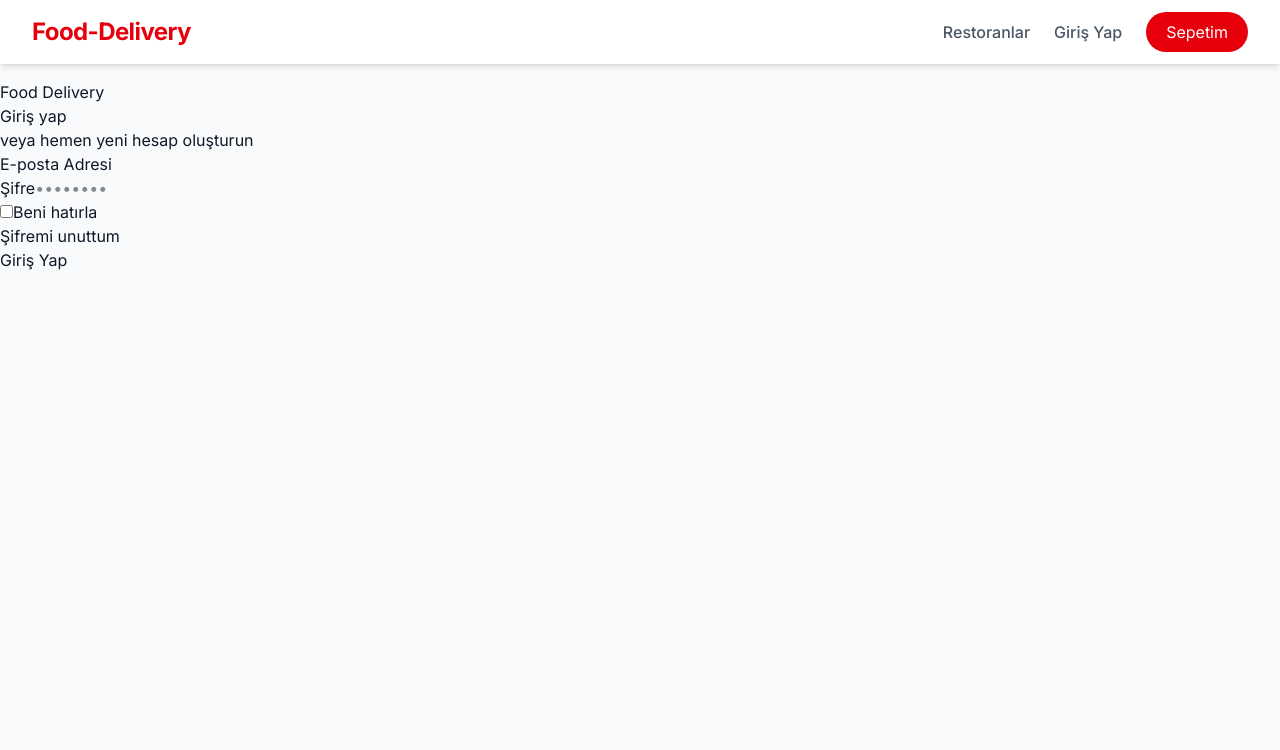
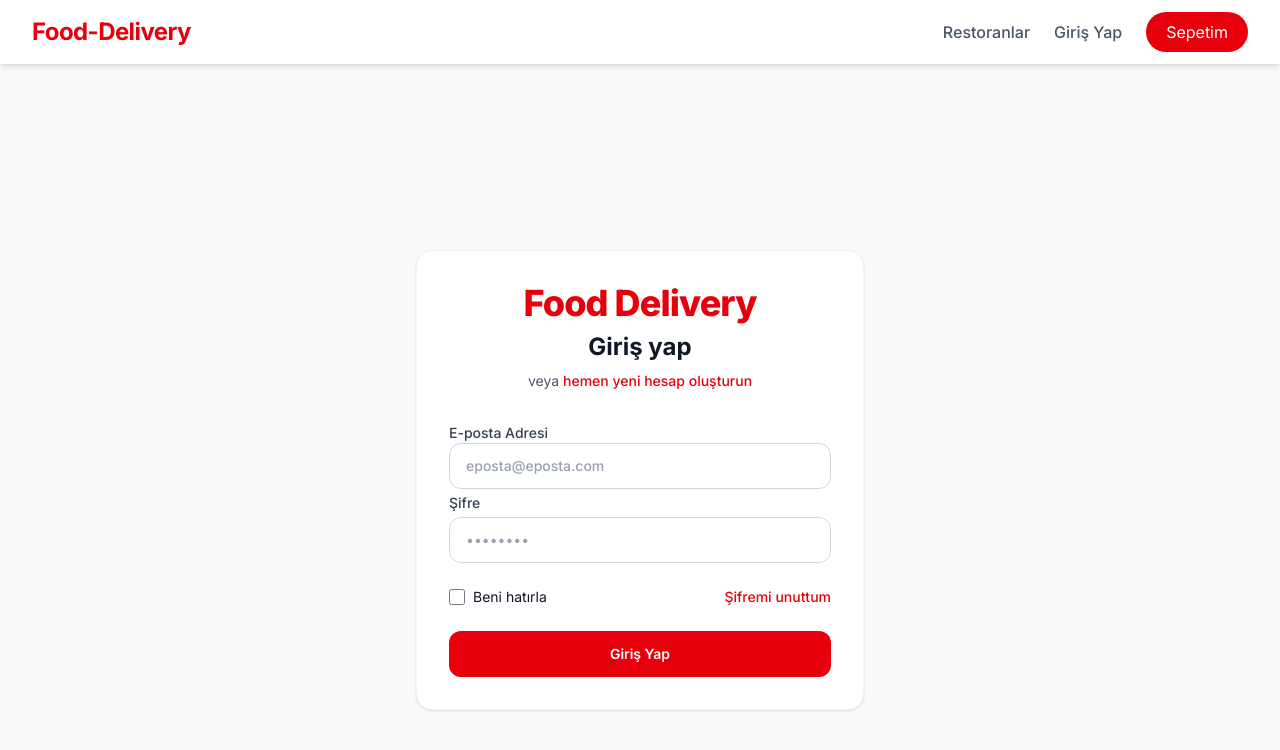
Before and after one commit to sahin-oguzhan/food-delivery-app, a Next.js app in the folder frontend/: page /login in a window 1280 px wide. Shown: the top 750 px of the page. Built offline with nearby package versions, Linux system fonts and the light colour scheme.

Commit message:
login page css

```diff
--- a/frontend/src/app/login/page.jsx
+++ b/frontend/src/app/login/page.jsx
@@ -26,57 +26,86 @@ export default function LoginPage() {
   };
 
   return (
-    <div>
-      <div>
+    <div className="min-h-screen flex items-center justify-center bg-gray-50 px-4">
+      <div className="max-w-md w-full space-y-8 bg-white p-8 rounded-2xl shadow-sm border border-gray-100">
         {/*Logo ve Başlık */}
-        <div>
-          <h1>Food Delivery</h1>
-          <h2>Giriş yap</h2>
-          <p>
-            veya <Link href="/register">hemen yeni hesap oluşturun</Link>
+        <div className="text-center">
+          <h1 className="text-4xl font-extrabold text-red-600 tracking-tight mb-2">
+            Food Delivery
+          </h1>
+          <h2 className="text-2xl font-bold text-gray-900">Giriş yap</h2>
+          <p className="mt-2 text-sm text-gray-600">
+            veya{' '}
+            <Link
+              href="/register"
+              className="font-medium text-red-600 hover:text-red-500 transition-colors"
+            >
+              hemen yeni hesap oluşturun
+            </Link>
           </p>
         </div>
 
         {/*Form */}
-        <form onSubmit={handleSubmit}>
-          {error && <div>{error}</div>}
+        <form onSubmit={handleSubmit} className="mt-8 space-y-6">
+          {error && (
+            <div className="bg-red-50 text-red-600 p-3 rounded-xl text-sm font-medium border border-red-100 animate-pulse">
+              {error}
+            </div>
+          )}
 
-          <div>
+          <div className="space-y-4">
             {/*Eposta */}
-            <div>
+            <div className="text-sm font-medium text-gray-700 block mb-1">
               <label>E-posta Adresi</label>
               <input
                 type="email"
                 required
                 value={email}
                 onChange={(e) => setEmail(e.target.value)}
+                className="apperance-none rounded-xl relative block w-full px-4 py-3 border border-gray-300 placeholder-gray-400 text-gray-900 focus:outline-none focus:ring-2 focus:ring-red-500 focus:border-red-500 sm:text-sm transition-all"
+                placeholder="eposta@eposta.com"
               />
             </div>
             {/*Şifre */}
             <div>
-              <label>Şifre</label>
+              <label className="text-sm font-medium text-gray-700 block mb-1">
+                Şifre
+              </label>
               <input
                 type="password"
                 required
                 value={password}
                 onChange={(e) => setPassword(e.target.value)}
+                className="appearance-none rounded-xl relative block w-full px-4 py-3 border border-gray-300 placeholder-gray-400 text-gray-900 focus:outline-none focus:ring-2 focus:ring-red-500 focus:border-red-500 sm:text-sm transition-all"
                 placeholder="••••••••"
               />
             </div>
           </div>
 
           {/* Beni Hatırla & Şifremi Unuttum (TODO) */}
-          <div>
-            <div>
-              <input id="remember-me" type="checkbox" />
-              <label htmlFor="remember-me">Beni hatırla</label>
+          <div className="flex items-center justify-between text-sm">
+            <div className="flex items-center">
+              <input
+                id="remember-me"
+                type="checkbox"
+                className="h-4 w-4 text-red-600 focus:ring-red-500 border-gray-300 rounded"
+              />
+              <label htmlFor="remember-me" className="ml-2 block text-gray-900">
+                Beni hatırla
+              </label>
             </div>
-            <a href="#">Şifremi unuttum</a>
+            <a href="#" className="font-medium text-red-600 hover:text-red-500">
+              Şifremi unuttum
+            </a>
           </div>
 
           {/*Giriş Butonu */}
           <div>
-            <button type="submit" disabled={submitting}>
+            <button
+              type="submit"
+              disabled={submitting}
+              className="group relative w-full flex justify-center py-3 px-4 border border-transparent text-sm font-semibold rounded-xl text-white bg-red-600 hover:bg-red-700 focus:outline-none focus:ring-2 focus:ring-offset-2 focus:ring-red-500 transition-colors disabled:bg-gray-400 cursor-pointer"
+            >
               {submitting ? 'Giriş Yapılıyor...' : 'Giriş Yap'}
             </button>
           </div>
```
